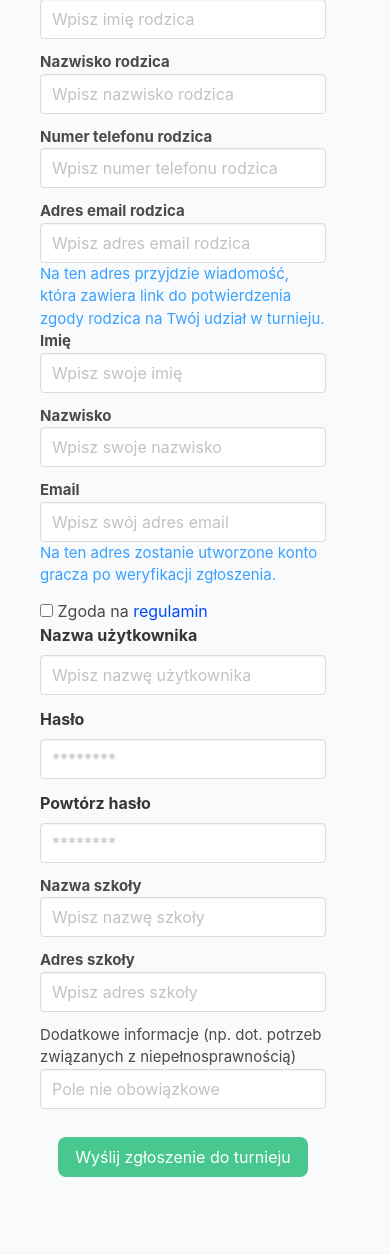
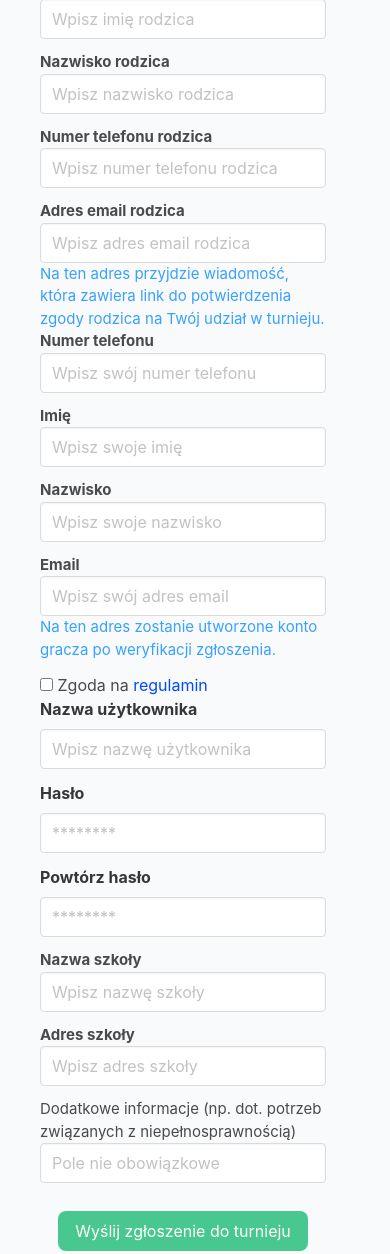
Before and after one commit to jakbyk/game, a Rails app: page /pages/tournament in a window 390 px wide. Shown: the part 2655-3909 px from the top of the page. Run offline with Rails 7, Linux system fonts and the light colour scheme; data that the repository does not hold is empty; style sheets or scripts are compiled from the project's sources; parts of the project's set-up code (start-up, migrations or seed data) failed here and were passed over; some libraries are stand-ins or nearby versions.

Commit message:
phone number always

```diff
--- a/app/controllers/tournament_registration_controller.rb
+++ b/app/controllers/tournament_registration_controller.rb
@@ -16,9 +16,7 @@
       return redirect_to pages_tournament_path, alert: "Musisz podać email rodzica" unless params[:parent_email].present?
       return redirect_to pages_tournament_path, alert: "Musisz podać numer telefonu rodzica" unless params[:parent_phone_number].present?
     end
-    if params[:over_18]
-      return redirect_to pages_tournament_path, alert: "Musisz podać numer telefonu" unless params[:phone].present?
-    end
+    return redirect_to pages_tournament_path, alert: "Musisz podać numer telefonu" unless params[:phone].present?
     return redirect_to pages_tournament_path, alert: "Musisz podać nazwę szkoły" unless params[:school_name].present?
     return redirect_to pages_tournament_path, alert: "Musisz podać adres szkoły" unless params[:school_address].present?
     if params[:password].present? || params[:password_confirmation].present?
--- a/app/views/pages/tournament.html.erb
+++ b/app/views/pages/tournament.html.erb
@@ -96,10 +96,10 @@
             </div>
           </div>
           <div data-tournament-toggle-target="tournamentFieldsOver" class="<%= "is-hidden" unless @data[:over_18] %>">
-            <div class="field">
-              <%= f.label :phone, "Numer telefonu", class: "has-text-weight-bold" %>
-              <%= f.text_field :phone, class: "input", value: @data[:phone], placeholder: "Wpisz swój numer telefonu", oninvalid: "this.setCustomValidity('Proszę podać numer telefonu.')", oninput: "setCustomValidity('')" %>
-            </div>
+          </div>
+          <div class="field">
+            <%= f.label :phone, "Numer telefonu", class: "has-text-weight-bold" %>
+            <%= f.text_field :phone, class: "input", value: @data[:phone], placeholder: "Wpisz swój numer telefonu", oninvalid: "this.setCustomValidity('Proszę podać numer telefonu.')", oninput: "setCustomValidity('')", required: true %>
           </div>
           <div class="field">
             <% if @current_user %>
```
